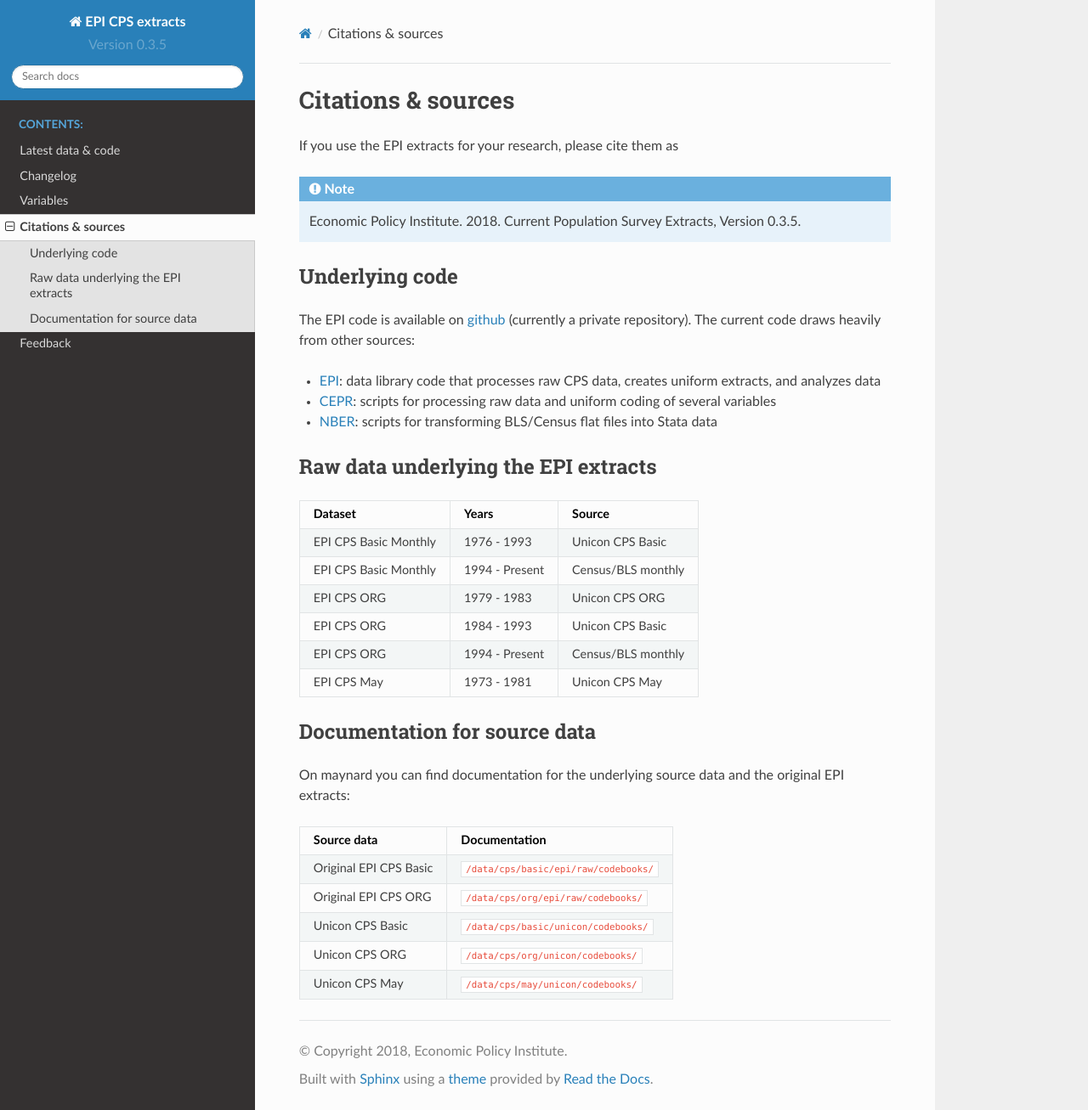
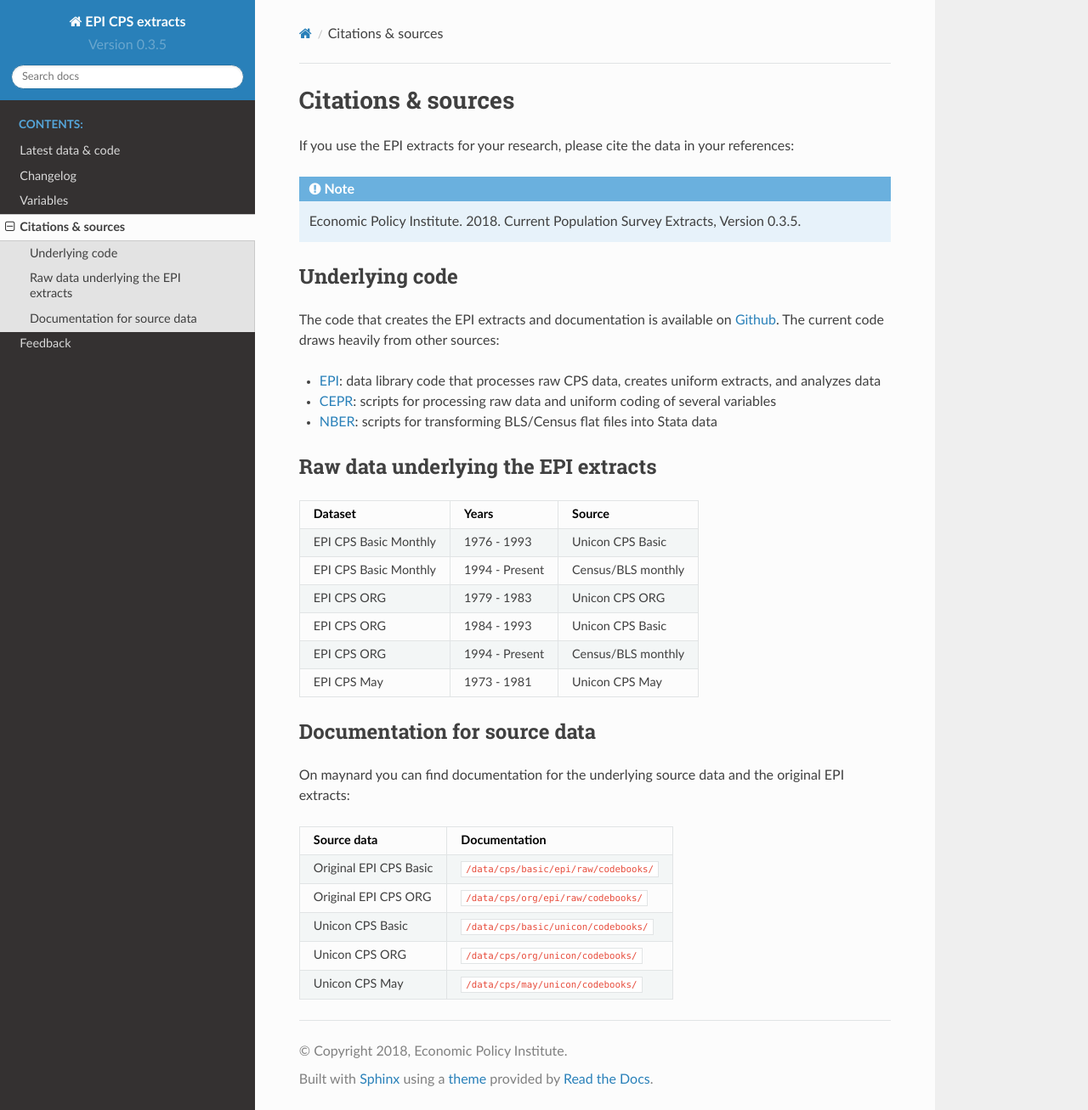
Before and after one commit to Economic/epiextracts, a Sphinx documentation site: the page built from docs/sources.rst, in a window 1280 px wide and 1307 px high. Shown: the whole window at 85% size. Built offline with Sphinx 7.4.7 and the Read the Docs theme 2.0.0, drawn with Linux system fonts in a browser that asks for light colours.

Commit message:
add |year| substitution for citations

```diff
--- a/docs/changes.rst
+++ b/docs/changes.rst
@@ -6,7 +6,7 @@
 If you use the EPI extracts for your research, please cite them as
 
 .. note::
-	Economic Policy Institute. 2018. Current Population Survey Extracts, |release|.
+	Economic Policy Institute. |year|. Current Population Survey Extracts, |release|.
 
 
 Version 0.3.5 -- 2018-08-21
--- a/docs/conf.py
+++ b/docs/conf.py
@@ -31,6 +31,9 @@
 version = u'Version 0.3.5'
 # The full version, including alpha/beta/rc tags
 release = version
+
+year = 2018
+rst_epilog = '.. |year| replace:: %d' % year
 
 
 # -- General configuration ---------------------------------------------------
--- a/docs/sources.rst
+++ b/docs/sources.rst
@@ -1,16 +1,15 @@
 ==============================================================================
 Citations & sources
 ==============================================================================
-If you use the EPI extracts for your research, please cite them as
+If you use the EPI extracts for your research, please cite the data in your references:
 
 .. note::
-	Economic Policy Institute. 2018. Current Population Survey Extracts, |release|.
+	Economic Policy Institute. |year|. Current Population Survey Extracts, |release|.
 
 Underlying code
 ==============================================================================
-The EPI code is available on
-`github <https://github.com/Economic/epiextracts_basicorg>`_
-(currently a private repository). The current code draws heavily from other sources:
+The code that creates the EPI extracts and documentation is available on
+`Github <https://github.com/Economic/epiextracts_basicorg>`_. The current code draws heavily from other sources:
 
 * `EPI <https://www.epi.org/data/>`_:
   data library code	that processes raw CPS data, creates uniform extracts, and analyzes data
```
